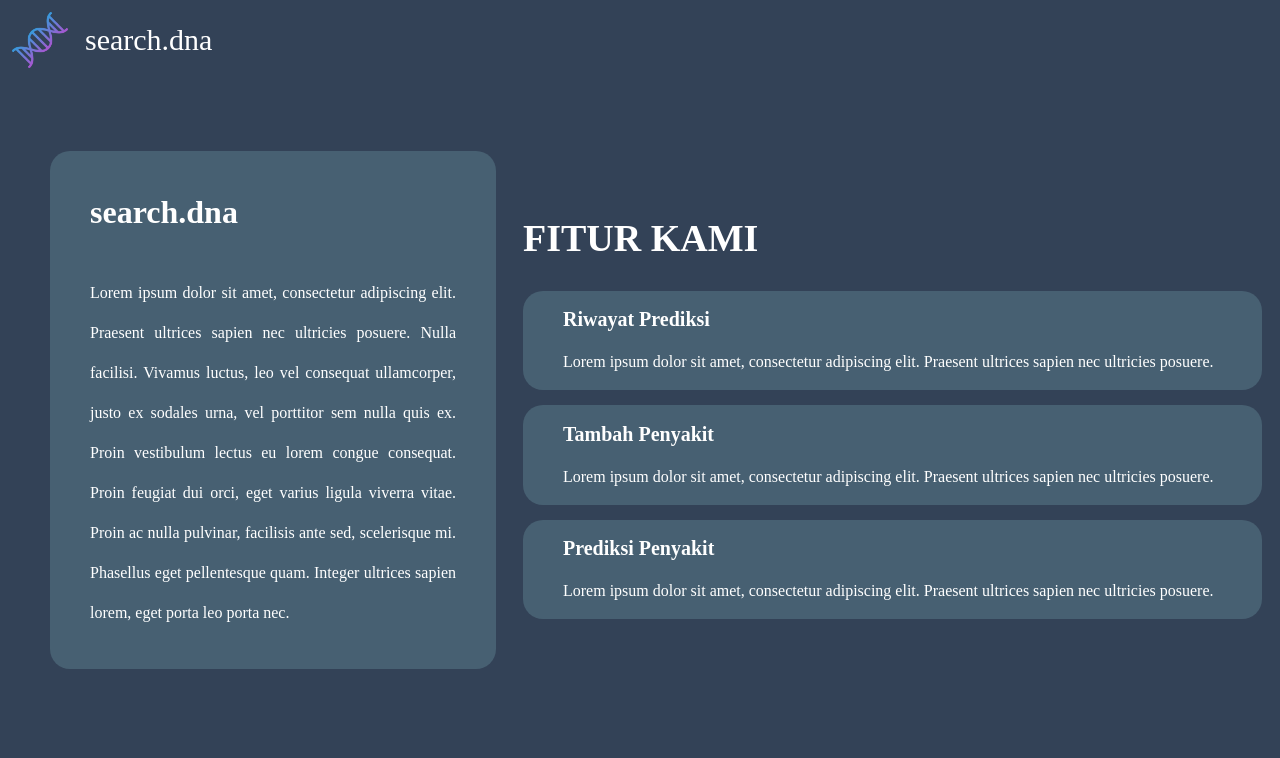
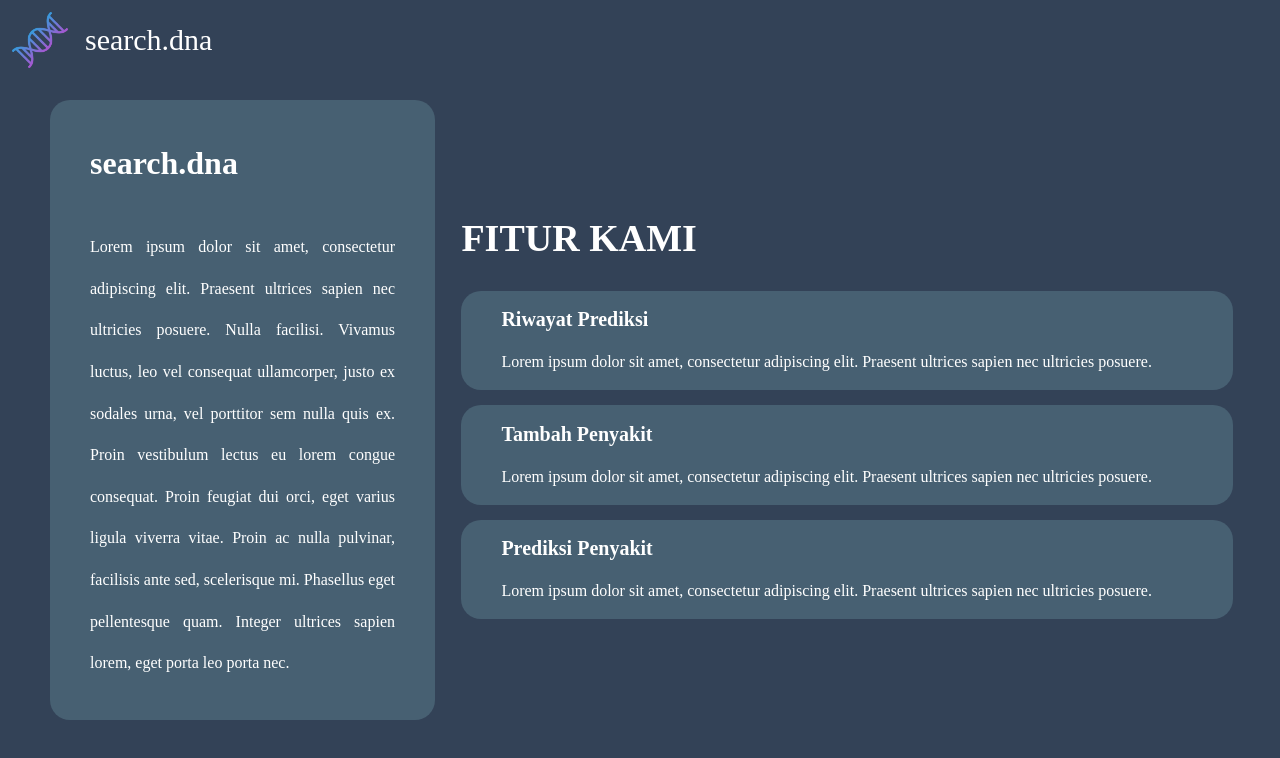
Before and after one commit to hcarissa/Tubes3_13520096, a React (Create React App) app in the folder src/frontend/: page / in a window 1280 px wide. Shown: the top 758 px of the page. Built offline with nearby package versions, Linux system fonts and the light colour scheme.

Commit message:
fix responses

```diff
--- a/src/frontend/src/App.css
+++ b/src/frontend/src/App.css
@@ -103,8 +103,8 @@
 .App-Description{
   /* width: 25rem; */
   object-fit: cover;
-  width: 30%;
-  max-width: 500px;
+  width: 25%;
+  max-width: 600px;
   /* height: 60%; */
   background-color:#476072;
   padding-left: 40px;
@@ -117,7 +117,7 @@
   font-family: 'Montserrat';
   text-align: justify;
   /* text-justify: inter-word; */
-  line-height: 2.5;
+  line-height: 2.6;
 }
 
 .container3{
@@ -126,11 +126,11 @@
   flex-direction: column;
   /* background-color: #476072; */
   /* justify-content: left; */
-  width: 60%;
+  width: 63%;
   position:relative;
   float: left;
-  margin-left: 12px;
-  margin-right: 15px;
+  margin-left: 10px;
+  margin-right: 40px;
   /* align-items: top; */
   padding-top: 20px;
   padding-bottom: 20px;
@@ -139,7 +139,7 @@
 .box1{
   object-fit: cover;
   width: 90%;
-  max-width: 900px;
+  max-width: 1200px;
   background-color:#476072;
   flex-direction: column;
   border-radius: 20px;
@@ -150,6 +150,7 @@
   line-height: 1.5;
   margin-top: 5px;
   margin-bottom: 10px;
+  margin-right: 40px;
   padding-left: 40px;
   padding-right: 40px;
 
```
